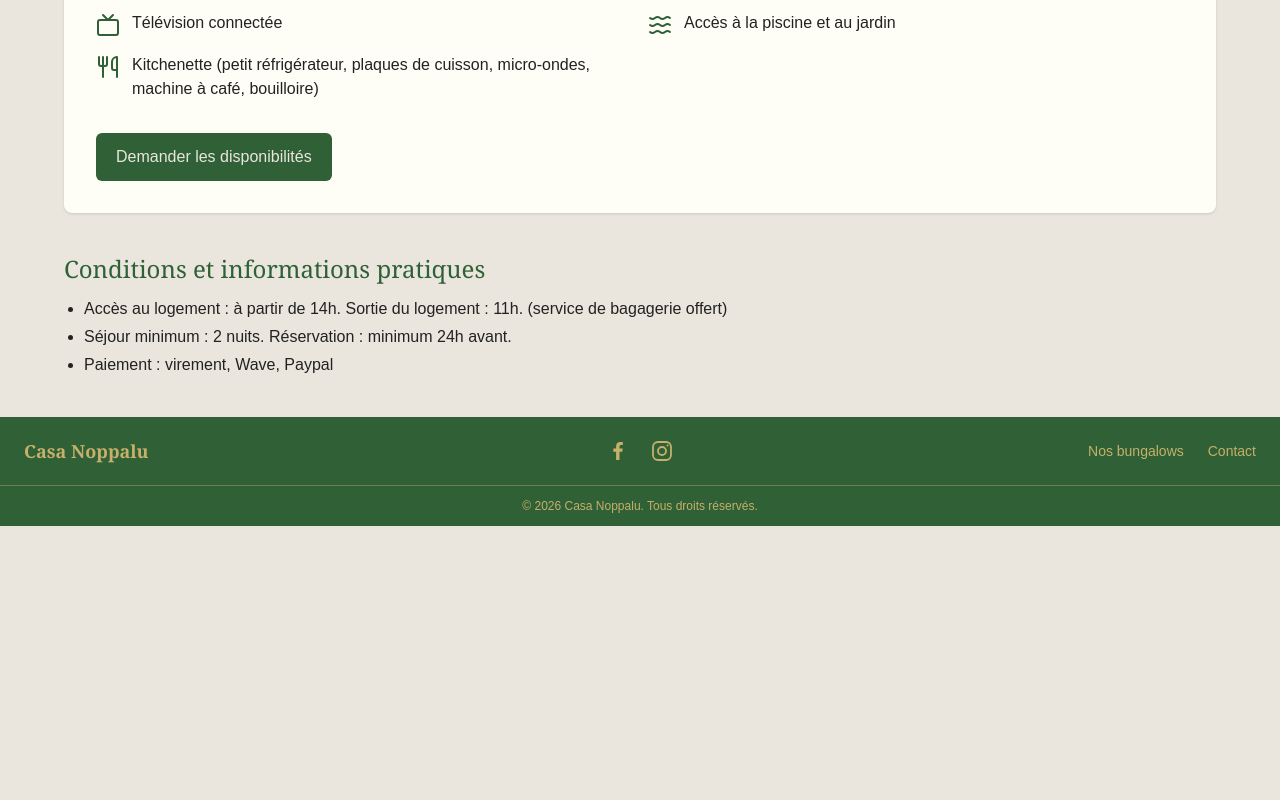
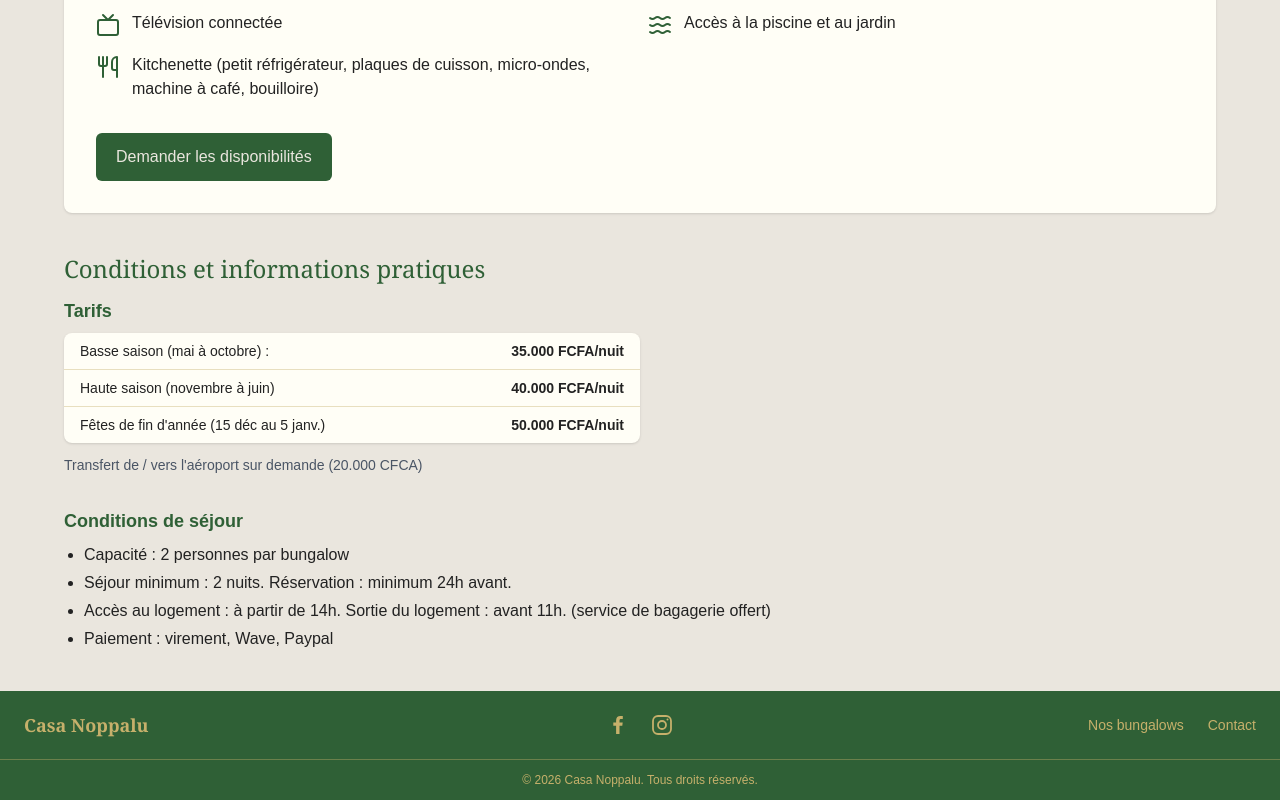
Before and after one commit to zohra-b/noppalu, a Next.js app: page /bungalows in a window 1280 px wide. Shown: the part 436-1236 px from the top of the page. Before the commit the page ends 962 px from the top, so only its background shows below. Built offline with nearby package versions, Linux system fonts and the light colour scheme.

Commit message:
ajouté les tarifs

```diff
--- a/src/components/BungalowInfos.tsx
+++ b/src/components/BungalowInfos.tsx
@@ -8,7 +8,7 @@ import {
   type LucideIcon,
 } from "lucide-react";
 import Button from "@/components/Button";
-import type { Equipement, IconeNom } from "@/lib/bungalows";
+import type { Equipement, IconeNom, LigneTarif } from "@/lib/bungalows";
 
 const icones: Record<IconeNom, LucideIcon> = {
   lit: BedDouble,
@@ -21,10 +21,12 @@ const icones: Record<IconeNom, LucideIcon> = {
 
 type Props = {
   equipements: Equipement[];
+  tarifs: LigneTarif[];
+  tarifsNote?: string;
   conditions: string[];
 };
 
-export default function BungalowInfos({ equipements, conditions }: Props) {
+export default function BungalowInfos({ equipements, tarifs, tarifsNote, conditions }: Props) {
   return (
     <>
       <section className="rounded-lg bg-[#FFFEF6] p-6 shadow-sm md:p-8">
@@ -54,11 +56,27 @@ export default function BungalowInfos({ equipements, conditions }: Props) {
         <h2 className="mb-3 font-serif text-2xl text-[#2F6036]">
           Conditions et informations pratiques
         </h2>
-        <ul className="list-disc space-y-1 pl-5">
-          {conditions.map((c) => (
-            <li key={c}>{c}</li>
-          ))}
-        </ul>
+          <h3 className="mb-2 text-lg font-semibold text-[#2F6036]">
+          Tarifs
+          </h3>
+            <dl className="max-w-xl divide-y divide-[#C6B06B]/40 rounded-lg bg-[#FFFEF6] text-sm shadow-sm">
+              {tarifs.map((t) => (
+                <div key={t.libelle} className="flex justify-between gap-4 px-4 py-2">
+                  <dt>{t.libelle}</dt>
+                  <dd className="font-semibold">{t.prix}</dd>
+                </div>
+              ))}
+            </dl>
+            {tarifsNote && <p className="mt-3 text-sm text-gray-600">{tarifsNote}</p>}
+
+          <h3 className="mb-2 mt-8 text-lg font-semibold text-[#2F6036]">
+              Conditions de séjour
+          </h3>
+              <ul className="list-disc space-y-1 pl-5">
+                   {conditions.map((c) => (
+                     <li key={c}>{c}</li>
+                    ))}
+              </ul>
       </section>
     </>
   );
--- a/src/lib/bungalows.ts
+++ b/src/lib/bungalows.ts
@@ -25,9 +25,17 @@ export const infosCommunes = {
       libelle: "Kitchenette (petit réfrigérateur, plaques de cuisson, micro-ondes, machine à café, bouilloire)",
     },
   ] as Equipement[],
+  tarifs: [
+    { libelle: "Basse saison (mai à octobre) :", prix: "35.000 FCFA/nuit" },
+    { libelle: "Haute saison (novembre à juin)", prix: "40.000 FCFA/nuit" },
+    { libelle: "Fêtes de fin d'année (15 déc au 5 janv.)", prix: "50.000 FCFA/nuit" },
+  ] as LigneTarif[],
+  tarifsNote:
+    "Transfert de / vers l'aéroport sur demande (20.000 CFCA)",
   conditions: [
-    "Accès au logement : à partir de 14h. Sortie du logement : 11h. (service de bagagerie offert)",
+    "Capacité : 2 personnes par bungalow",
     "Séjour minimum : 2 nuits. Réservation : minimum 24h avant.",
+    "Accès au logement : à partir de 14h. Sortie du logement : avant 11h. (service de bagagerie offert)",
     "Paiement : virement, Wave, Paypal",
 
   ],
```
